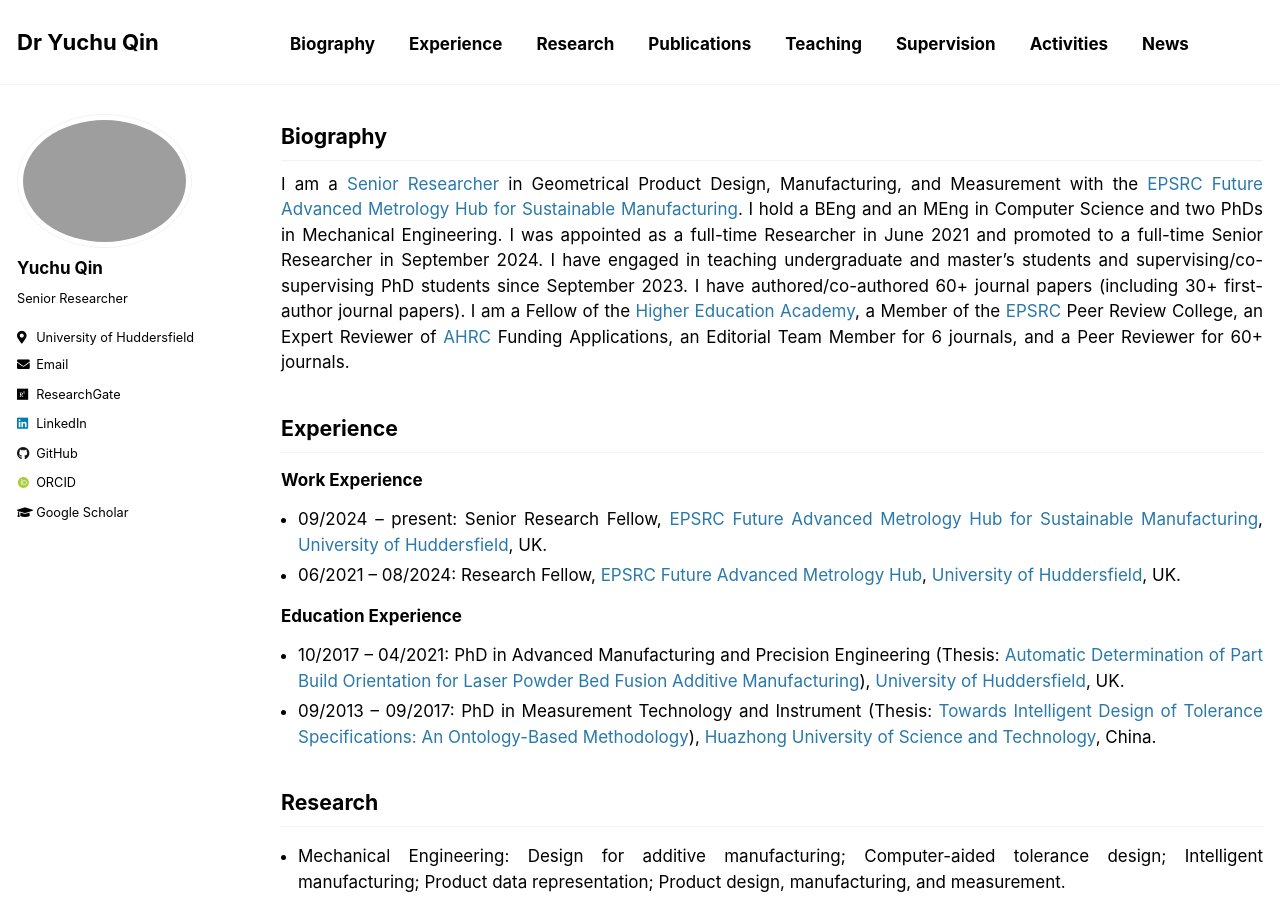
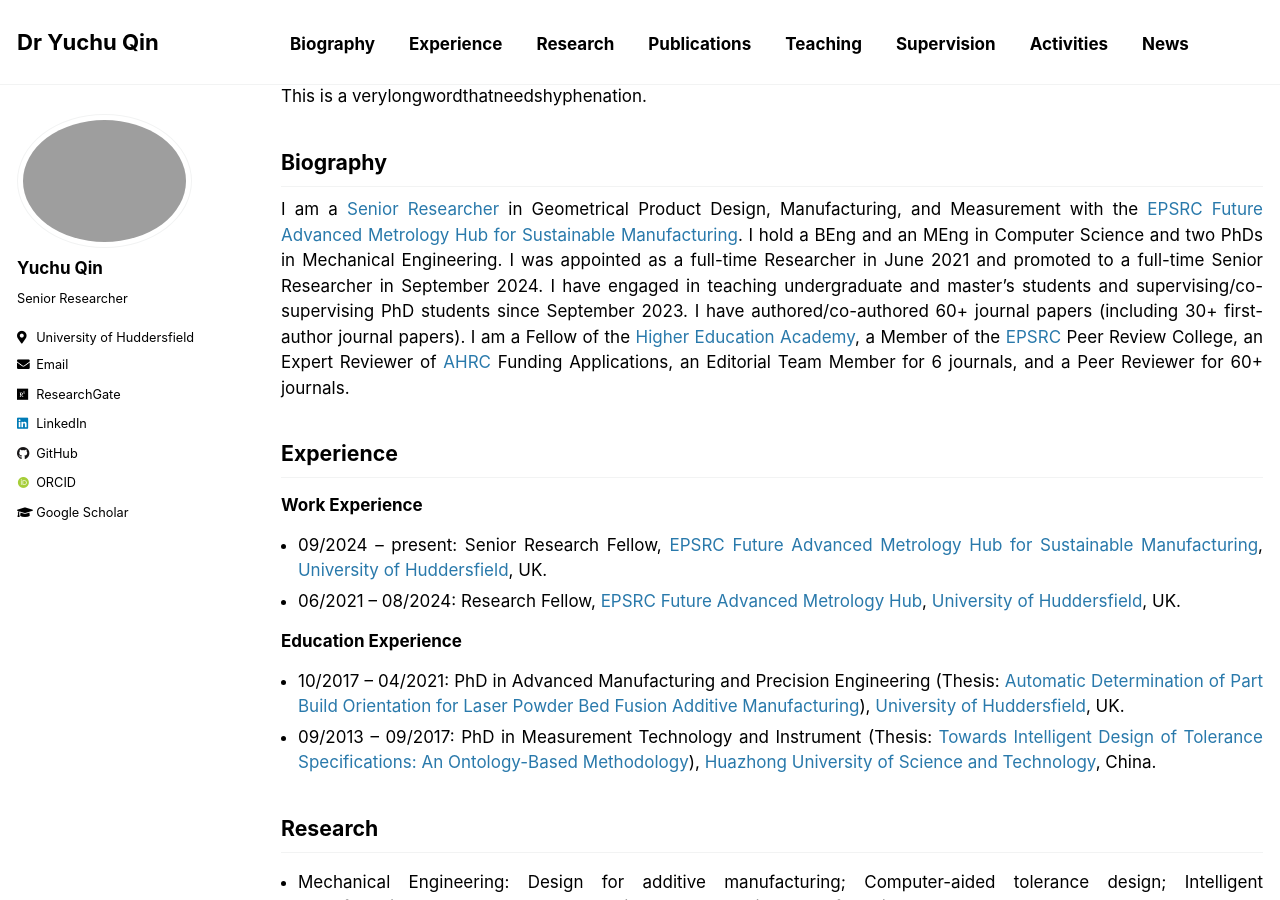
Before and after one commit to yuchu-qin/yuchu-qin.github.io, a Jekyll site: the page built from _pages/index.md, in a window 1280 px wide and 900 px high. Built offline with Jekyll 4.4.1, drawn with Linux system fonts in a browser that asks for light colours; some web fonts are replaced; our own code applies the rules of GitHub Pages for plain Markdown files.

Commit message:
Update index.md

```diff
--- a/_pages/index.md
+++ b/_pages/index.md
@@ -2,6 +2,7 @@
 permalink: /
 author_profile: true
 ---
+<p class="hyphenate">This is a verylongwordthatneedshyphenation.</p>
 
 ## Biography
 
```
